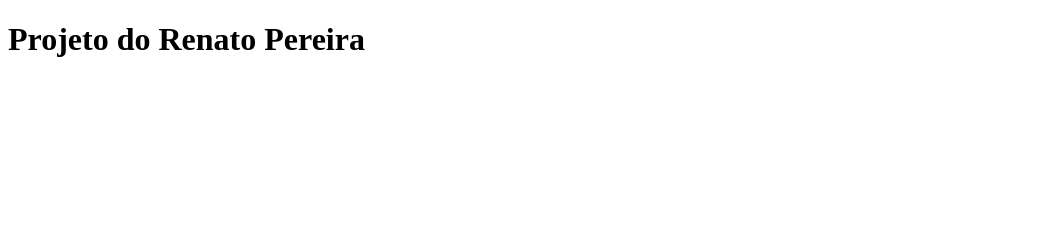
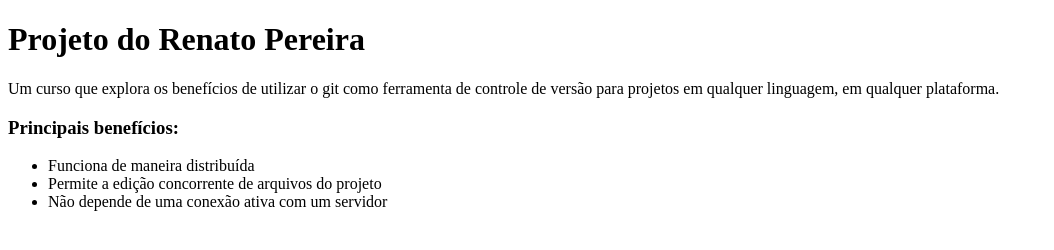
Before and after one commit to renatops/curso-git, a plain HTML site: page index.html in a window 1280 px wide. Shown: the whole page, without its empty margins (0-1054 px from the left). Drawn offline with Linux system fonts and the light colour scheme.

Commit message:
Conteúdo da página index.html

```diff
--- a/index.html
+++ b/index.html
@@ -8,6 +8,16 @@
 <body>
 
 <h1>Projeto do Renato Pereira</h1>
+<p>Um curso que explora os benefícios de utilizar o git como ferramenta de controle de versão para projetos em qualquer linguagem, em qualquer plataforma.</p>
+
+<h3>Principais benefícios:</h3>
+<ul>
+	<li>Funciona de maneira distribuída</li>
+    <li>Permite a edição concorrente de arquivos do projeto</li>
+    <li>Não depende de uma conexão ativa com um servidor</li>
+
+
+</ul>
 
 </body>
 </html>
```
